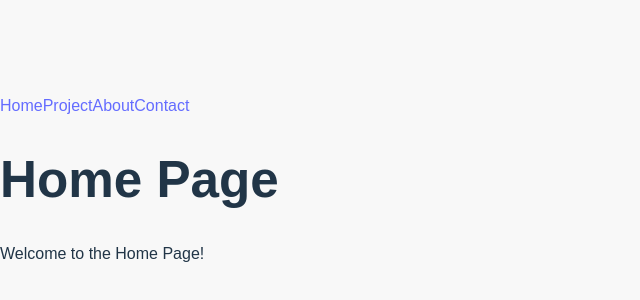
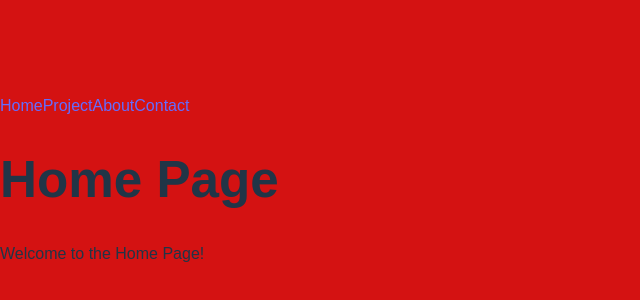
Before and after one commit to Martinlpilgaard/martinlpilgaard.github.io, a React (Vite) app: page / in a window 1280 px wide. Shown: the part 212-512 px from the top of the page, without its empty margins (0-640 px from the left). Built offline with nearby package versions, Linux system fonts and the light colour scheme.

Commit message:
Update main.css

```diff
--- a/src/main.css
+++ b/src/main.css
@@ -3,7 +3,7 @@
 /* src/main.css */
 body {
   font-family: 'Brown-Regular', Arial, sans-serif;
-  background: #f8f8f8;
+  background: #d41212;
   margin: 0;
   padding: 0;
 }
```
